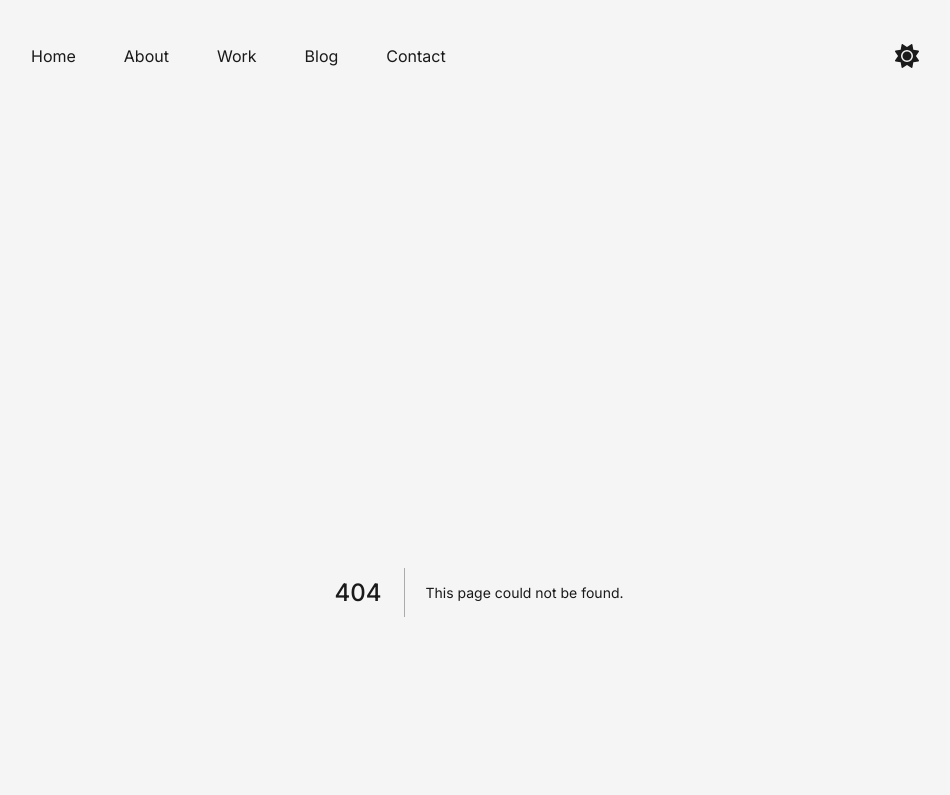
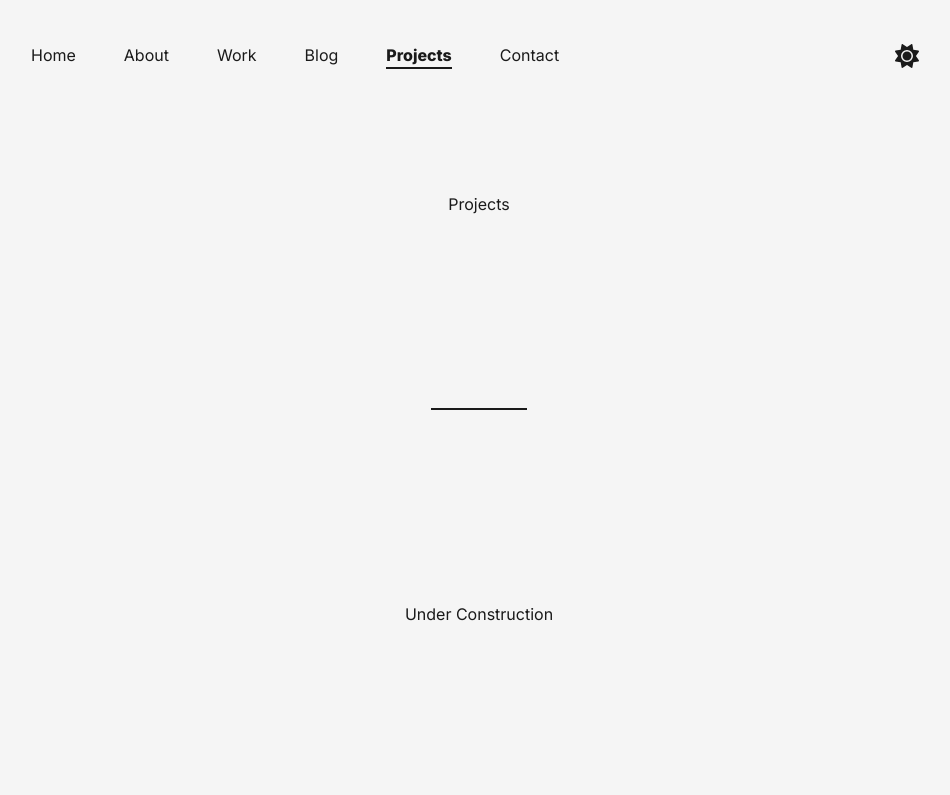
Before and after one commit to sanliverpool13/personal-website, a Next.js app: page /projects in a window 1280 px wide. Before the commit this address had no page. Shown: the top 795 px of the page, without its empty margins (161-1111 px from the left). Built offline with nearby package versions, Linux system fonts and the light colour scheme.

Commit message:
added new page

```diff
--- a/src/app/blog/[slug]/page.tsx
+++ b/src/app/blog/[slug]/page.tsx
@@ -21,7 +21,6 @@ export const generateStaticParams = async () => {
 }
 
 const getPost = async (params: { slug: string }) => {
-  // const SlugIdMap = await getSlugIdMapFromJson();
   const SlugIdMap = await getSlugIdMapFromRedis();
   const pageObject = SlugIdMap[params.slug];
   const id = pageObject["id"];
--- /dev/null
+++ b/src/app/projects/page.tsx
@@ -0,0 +1,15 @@
+import React from 'react';
+import LandingPageContainer from '@/components/LandingPageContainer';
+import LastClickedButton from '@/components/projects/lastClicked';
+
+const ProjectsPage: React.FC = () => {
+    return (
+        <LandingPageContainer>
+            {/* <LastClickedButton /> */}
+            <h1>Projects</h1>
+            <p>Under Construction</p>
+        </LandingPageContainer>
+    );
+};
+
+export default ProjectsPage;
--- a/src/components/Navbar/navbar.tsx
+++ b/src/components/Navbar/navbar.tsx
@@ -12,12 +12,14 @@ import {
 import Link from "next/link";
 import { useTheme } from "next-themes";
 import { motion, useAnimation } from "framer-motion";
+import { hrtime } from "process";
 
 const navigationLinks = [
   { href: "/", text: "Home" },
   { href: "/about", text: "About" },
   { href: "/work", text: "Work" },
   { href: "/blog", text: "Blog" },
+  { href: "/projects", text: "Projects" },
   { href: "/contact", text: "Contact" },
 ];
 
--- /dev/null
+++ b/src/components/projects/lastClicked.tsx
@@ -0,0 +1,22 @@
+'use client';
+import React, { useState } from 'react';
+import SectionTitle from '../general/sectiontitle';
+
+const LastClickedButton: React.FC = () => {
+    const [lastClicked, setLastClicked] = useState<string | null>(null);
+
+    const handleClick = () => {
+        const currentDateTime = new Date().toLocaleString();
+        setLastClicked(currentDateTime);
+    };
+
+    return (
+        <section className="flex flex-col md:gap-20 gap-12">
+        <SectionTitle title="Last Clicked" />
+            <button className='border-2 rounded-md w-auto' onClick={handleClick}>Click me</button>
+            {lastClicked && <p>Last clicked: {lastClicked}</p>}
+        </section>
+    );
+};
+
+export default LastClickedButton;
```
